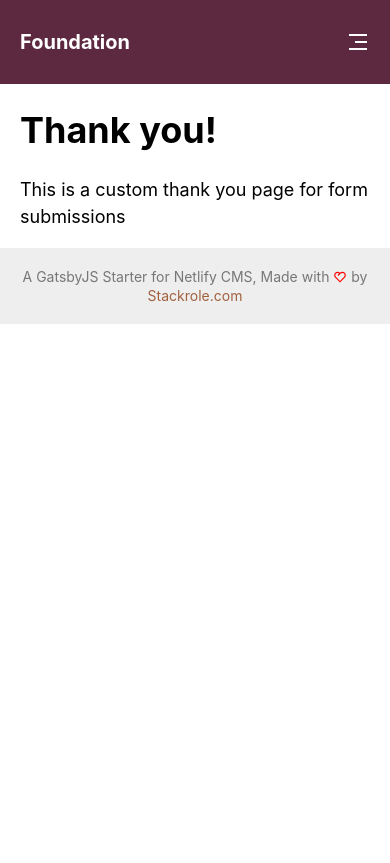
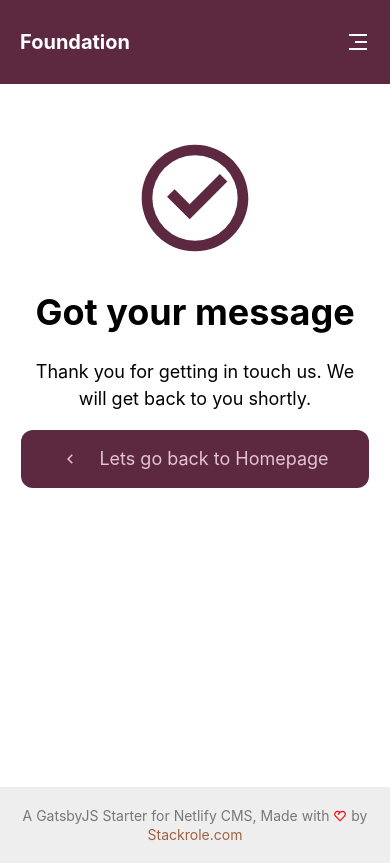
Before and after one commit to stackrole/gatsby-starter-foundation, a Gatsby site: page /thanks in a window 390 px wide. Built offline with nearby package versions, Linux system fonts and the light colour scheme; Gatsby itself is replaced by a stand-in of ours; some packages are replaced by stand-ins of ours.

Commit message:
404, responsive, git gateway

```diff
--- a/src/assets/scss/style.scss
+++ b/src/assets/scss/style.scss
@@ -7,6 +7,9 @@
 // 	grid-template-rows: 60px auto 60px;
 // 	min-height: 100vh;
 // }
+.primary-container main {
+	min-height: calc(100vh - 60px - 81px);
+}
 .site-header {
   display: flex;
   justify-content: space-between;
@@ -269,8 +272,9 @@ article img {
 		color: var( --button-alternate-color);
 	}
 	&.-outline {
-		color: var(--button-color);
+		color: var(--primary-color);
 		box-shadow: 0 0 1px rgba(0,0,0,0.6);
+		background: #fff;
 		&:hover {
 			box-shadow: 0 0 1px rgba(0,0,0,0.8);
 			background: #f2f2f2;
@@ -293,14 +297,15 @@ article img {
 // Page
 .page,
 .blog-page,
-.contact-page {
+.contact-page,
+.thanks-page,
+.not-found-page {
 	padding: 50px 20px;
 	.wrapper {
 		max-width: 768px;
 		margin: 0 auto;
 	}
 }
-
 // Contact page
 .contact-page {
 	.wrapper {
--- a/src/pages/thanks.js
+++ b/src/pages/thanks.js
@@ -1,9 +1,26 @@
-import React from 'react'
-import Layout from '../components/layout'
+import React from "react"
+import { Link } from "gatsby"
+import {RiArrowLeftSLine, RiCheckboxCircleLine} from "react-icons/ri"
 
-export default () => (
-  <Layout>
-    <h1>Thank you!</h1>
-    <p>This is a custom thank you page for form submissions</p>
+import SEO from "../components/seo"
+import Layout from "../components/layout"
+
+const Thanks = () => (
+  <Layout className="thanks-page">
+    <SEO title="Thank you"/>
+    <div className="wrapper" style={{
+      textAlign: "center"
+    }}>
+      <RiCheckboxCircleLine style={{
+        fontSize: "128px",
+        color: "var(--primary-color)"
+      }}/>
+      <h1>Got your message</h1>
+      <p>Thank you for getting in touch us. We will get back to you shortly.</p>
+      <Link to="/" className="button"><RiArrowLeftSLine className="icon -left"/>Lets go back to Homepage</Link>
+    </div>
+
   </Layout>
 )
+
+export default Thanks
--- a/src/templates/about-page.js
+++ b/src/templates/about-page.js
@@ -1,4 +1,5 @@
 import React from "react"
+import { graphql } from "gatsby"
 
 import Layout from "../components/layout"
 import SEO from "../components/seo"
```
Also changed, not shown: src/pages/404.js (+19 -2 lines), static/admin/config.yml (+7 -12 lines).
